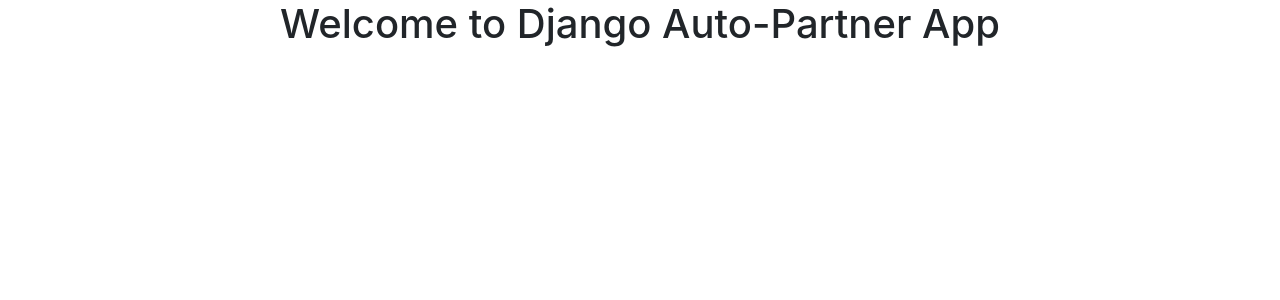
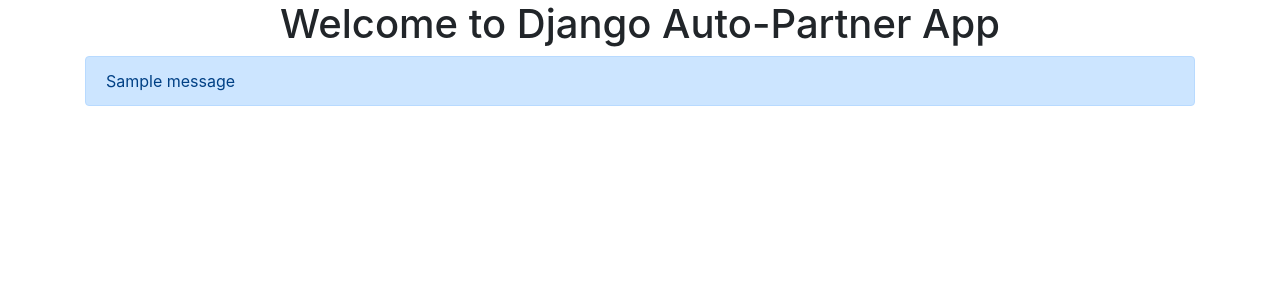
Before and after one commit to szabolcsveer/roadrecord, a Django app: page / in a window 1280 px wide. Shown: the part 56-356 px from the top of the page. Run offline with Django 3.2, Linux system fonts and the light colour scheme; tables that the repository leaves empty hold one stand-in row (values such as "Sample post"); one stand-in notice (Sample message) is shown; some libraries are stand-ins or nearby versions.

Commit message:
feat(base.html) add messages popup to template

```diff
--- a/templates/base.html
+++ b/templates/base.html
@@ -31,6 +31,13 @@
   {% block content %}
   <div class="container">
     <h1 class="text-center">Welcome to Django Auto-Partner App</h1>
+    {% if messages %}
+    <div class="messages">
+      {% for message in messages %}
+      <div class="alert alert-primary {{ message.tags }}" role="alert">{{ message }}</div>
+      {% endfor %}
+    </div>
+    {% endif %}
     {% endblock %}
   </div>
 
```
Lines whose indentation alone changed are shown as unchanged.
